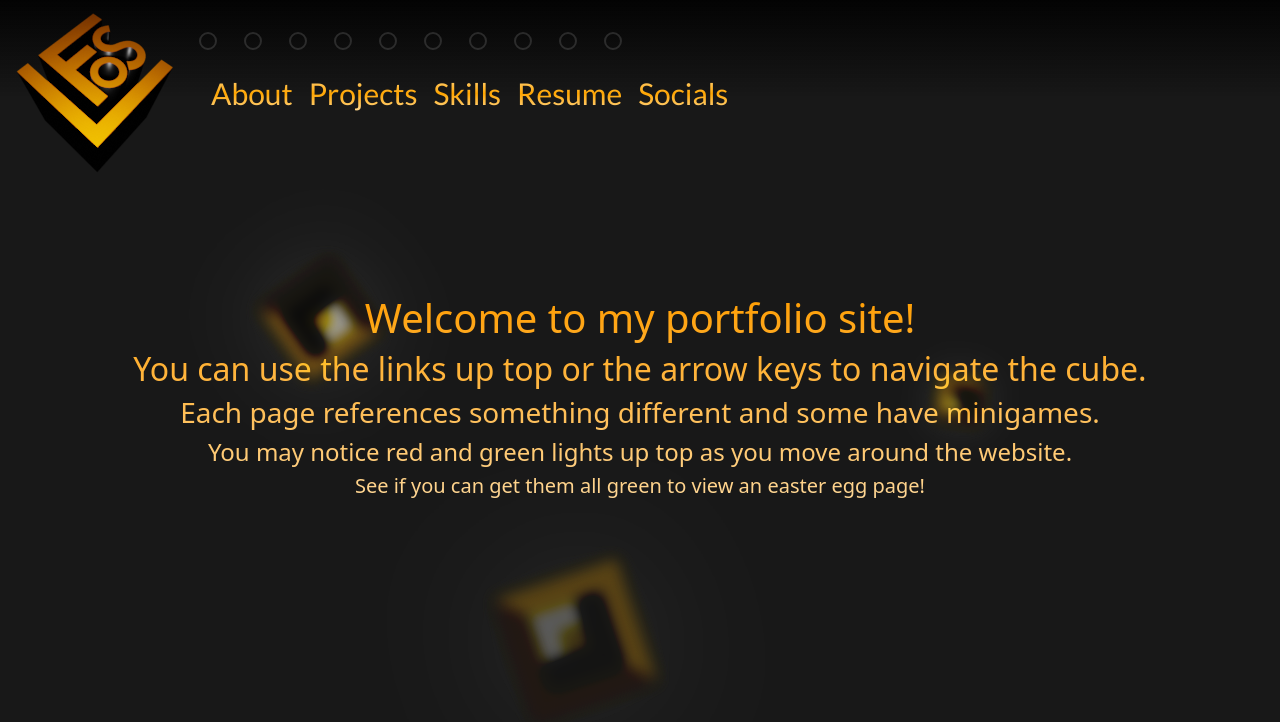
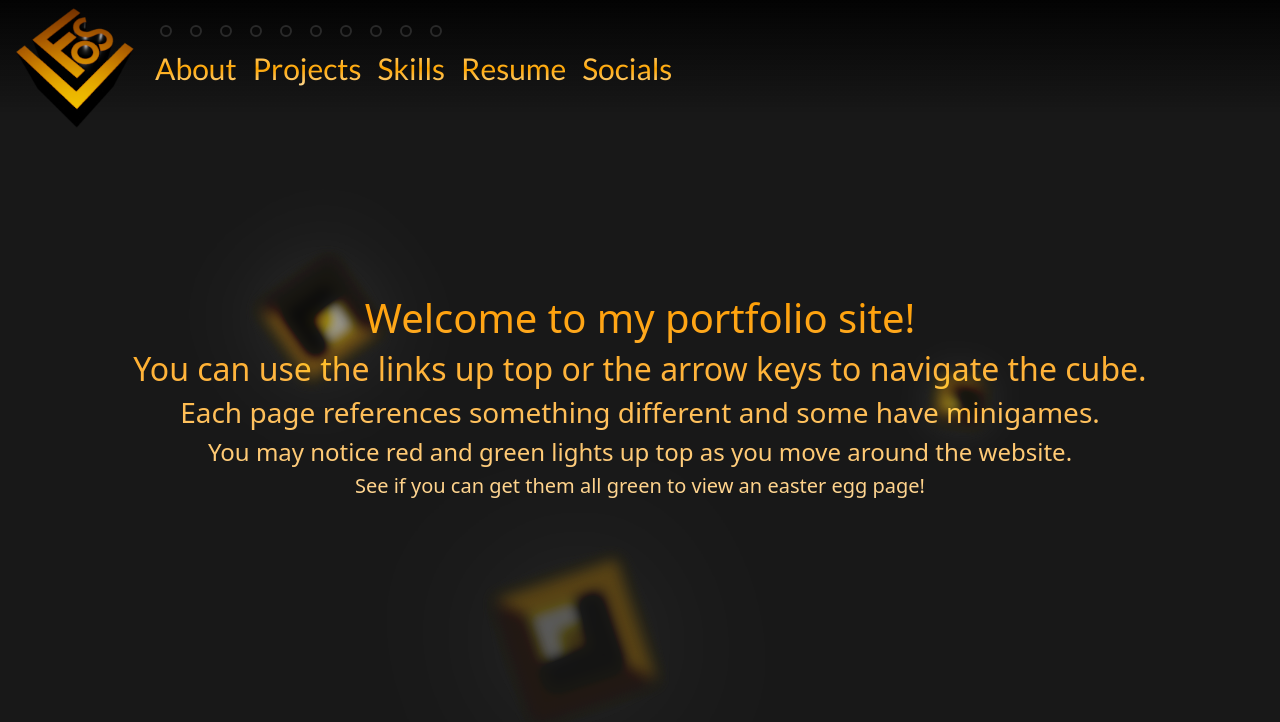
Before and after one commit to VFoS-dev/portfolio-website, a React (Create React App) app: page / in a window 1280 px wide. Shown: the top 722 px of the page. Built offline with nearby package versions, Linux system fonts and the light colour scheme.

Commit message:
nav bar styling update

```diff
--- a/src/components/NavBar.js
+++ b/src/components/NavBar.js
@@ -52,7 +52,7 @@ class NavBar extends Component {
         const _scrollPercent = f ? (document.documentElement.clientHeight >= f.scrollHeight) ? 1 : (f.scrollHeight === 0) ? 0 : f.scrollTop / Math.min(f.scrollHeight - f.offsetHeight, f.scrollHeight) : 1;
 
         return (<Navbar key='lg' bg="dark" expand='lg' className="navbar navbar-expand-lg fixed-top bg-transparent disable" expanded={nav} onToggle={() => this.setState({ nav: !nav })}>
-            <Navbar.Brand className="brand pointer enable z-2" id='intro' style={{ position: 'relative' }} onClick={(e) => this.changePage(e.target.id)} onMouseOut={() => this.setState({ animateLogo: false })} onMouseEnter={() => this.setState({ animateLogo: true })}>
+            <Navbar.Brand className="brand pointer enable z-2" style={{ position: 'relative' }} onClick={(e) => this.changePage(e.target.id)} onMouseOut={() => this.setState({ animateLogo: false })} onMouseEnter={() => this.setState({ animateLogo: true })}>
                 <div className='navImage' style={{ '--frame': `${Math.round((_scrollPercent) * 16)}`, backgroundImage: `url(/images/nav/logosprite.png)` }} />
                 <div className='disable checkpoint-container'>
                     {[...new Array(secretLength)].map((c, index) => (<div key={index + "checkpoints"} className={`checkpoint${correct ? " complete" : checkpoints[index] ? " correct" : typeof checkpoints[index] == 'boolean' ? " wrong" : ''}`}><div /></div>))}
--- a/src/css/navbar.css
+++ b/src/css/navbar.css
@@ -21,7 +21,9 @@
 }
 
 .brand {
-    margin-left: 15px;
+    margin: 0px !important;
+    padding: 0px !important;
+    margin-left: 15px !important;
 }
 
 .hamButton {
@@ -47,7 +49,7 @@
     width: 100vw;
     z-index: 0;
     background: -webkit-linear-gradient(rgba(1, 1, 1, 0.9), rgba(1, 1, 1, 0));
-    height: 12vh;
+    height: 14vh;
     top: 0;
     position: absolute;
     pointer-events: none;
@@ -57,17 +59,25 @@
     z-index: 2;
 }
 
-@media (max-width:991px) {
+@media (max-width:992px) {
     .checkpoint-container {
-        margin-top: 30px;
-        width: min(35vw, 225px);
+        margin-top: 3vh;
+        width: 50vw
     }
 }
 
-@media (min-width:992px) {
+@media (min-width:991px) {
     .checkpoint-container {
-        margin-top: 10px;
-        width: 450px;
+        margin-top: 1vh;
+        width: 80vw;
+    }
+}
+
+@media (max-height:542px) {
+    .checkpoint-container {
+        top: 16vh !important;
+        left: 0vh !important;
+        width: 90px;
     }
 }
 
@@ -80,13 +90,13 @@ a.nav-link {
     display: flex;
     flex-wrap: wrap;
     top: 0;
-    left: 170px;
+    left: 17vh;
 }
 
 .checkpoint {
     aspect-ratio: 1/1;
-    width: min(45px, 7vw);
-    height: min(45px, 7vw);
+    width: min(30px, 7vw);
+    height: min(30px, 7vw);
     position: relative;
 }
 
@@ -123,8 +133,8 @@ a.nav-link {
 
 .navImage {
     aspect-ratio: 1/1;
-    width: 160px;
-    height: 160px;
+    width: 15vh;
+    height: 15vh;
     background-position-x: calc(var(--frame, 16) / 16 * 100%);
     padding-right: 10px;
     background-size: cover;
```
Also changed, not shown: 10 other files (tests, documents, lock files or other folders).
